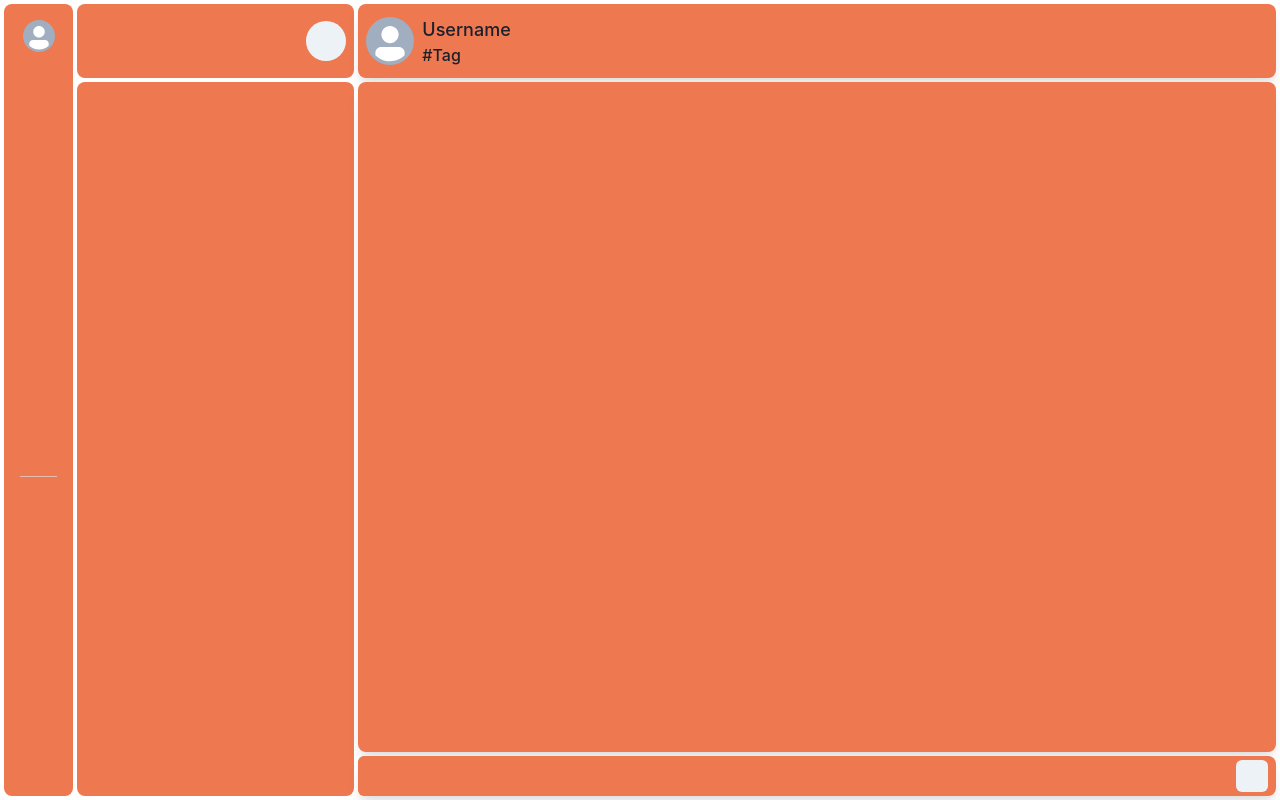
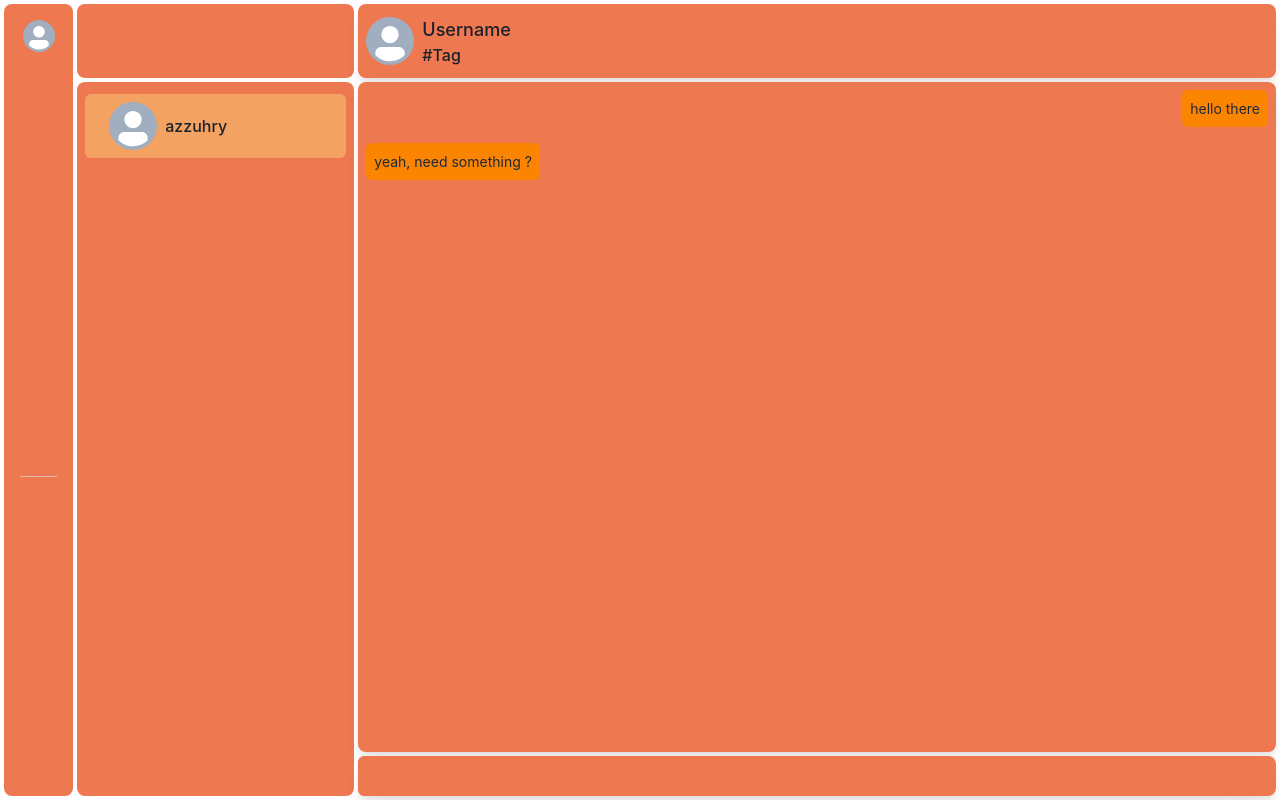
Before and after one commit to azzuhry128/FE-PROJEKT-RED, a React (Vite) app in the folder FE/: page /trashtalk in a window 1280 px wide. Built offline with nearby package versions, Linux system fonts and the light colour scheme; some icons are missing.

Commit message:
update
+ new contact button
+ new header
+ revision on search bar
+ utility button on messages

```diff
--- a/FE/src/components/Contact.jsx
+++ b/FE/src/components/Contact.jsx
@@ -1,16 +1,13 @@
-import { Box, Button, Container, Flex, Grid, GridItem, Text } from "@chakra-ui/react"
-import ContactsAdapter from "../adapters/ContactAdapter"
+import { Avatar, Box, Button, Center, Container, Flex, Grid, GridItem, Text } from "@chakra-ui/react"
 
-function Contact(){
-    console.log('rendering contact...')
-
+function Contact(props){
     return(
-        <Box display="flex" bg="#1E293B" flexDirection="column" width='356px'  borderRight='1px' borderColor='black'>
-            <Flex padding='1rem' color='white' fontWeight='medium' fontSize='xl' borderBottom='1px' borderColor='black'>
-                <Text>Contacts</Text>
-            </Flex>
-            <Flex direction='column'>
-
+        <Box as={Button} display="flex" bg='#f4a261' flexDirection="row" width='100%' marginY={1} justifyContent='start' height='max-content' rounded='md'>
+            <Flex gap={2} padding={2}>
+                <Avatar/>
+                <Center>
+                    <Text fontWeight='medium'>{props.name}azzuhry</Text>
+                </Center>
             </Flex>
         </Box>
     )
--- a/FE/src/components/main/Chat.jsx
+++ b/FE/src/components/main/Chat.jsx
@@ -1,14 +1,14 @@
 import { Box,Text,Avatar,Button,Input, Spinner, Flex, IconButton } from "@chakra-ui/react"
 import "boxicons"
-// import callStackLog from "../../log/callStackLog";
+import callStackLog from "../../log/callStackLog";
 import { useDispatch } from "react-redux";
-import messageReducer from "../../reducers/messageReducer";
+import Message from "../message";
 
 const Chat = () => {
   const dispatch = useDispatch()
 
   function sendMessage() {
-    // callStackLog('sendMessage')
+    callStackLog('sendMessage')
     const value = document.getElementById('messageInputField').value
     const messageobj = actionCreator('ADD_MESSAGE', value)
     dispatch(messageobj)
@@ -33,10 +33,13 @@ const Chat = () => {
         </Box>
       </Box>
       <Box borderRadius='0.5rem' flex='9' boxShadow='lg' bg='#EE7850'>
+        <Message perspective="true" id_message="12345" message="hello there" />
+        <Message perspective="false" id_message="123456" message="yeah, need something ?" />
+
       </Box>
       <Box display='flex' flexDirection='row' bg='#EE7850' justifyContent='center' alignItems='center' borderRadius='0.5rem' flex='0' gap={2} boxShadow='lg'>
         <Input id="messageInputField" border='none' focusBorderColor='transparent'/>
-        <IconButton onClick={() => sendMessage()} size='sm' mr={2} icon={<box-icon type='solid' name='paper-plane'></box-icon>}/>
+        <IconButton onClick={() => sendMessage()} size='sm' mr={2} bg='transparent' _focus={{bg: 'transparent'}} _hover={{bg: 'transparent'}} icon={<box-icon type='solid' name='paper-plane'></box-icon>}/>
       </Box>
     </Flex>
   );
--- a/FE/src/components/main/Sidebar.jsx
+++ b/FE/src/components/main/Sidebar.jsx
@@ -1,11 +1,13 @@
-import { Avatar, Box, Button, Center, Collapse, Container, Divider, Fade, Flex, IconButton, Slide, Text, useDisclosure } from "@chakra-ui/react"
+import { Avatar, Box, Button, Center, Collapse, Container, Divider, Fade, Flex, IconButton, Menu, MenuButton, MenuItem, MenuList, Popover, PopoverArrow, PopoverBody, PopoverCloseButton, PopoverContent, PopoverFooter, PopoverHeader, PopoverTrigger, Slide, Text, useDisclosure } from "@chakra-ui/react"
 import 'boxicons'
 import { useState } from "react"
 const Sidebar = () => {
+    const { isOpen, onToggle, onClose} = useDisclosure()
     return(
         <>
         <Flex direction='column' borderRadius='0.5rem' width='6rem' height={'full'} bg='#EE7850' overflow='auto' justifyContent={'space-between'}>
             <Avatar size='sm' margin='1rem' alignSelf='center'/>
+
             <Container display='flex' flexDirection='column' justifyContent='center' alignItems='center' gap='8'>
                 <IconButton
                     icon={<box-icon type='solid' name='chat' color="white" animation="tada-hover" />}
--- a/FE/src/components/main/Utility.jsx
+++ b/FE/src/components/main/Utility.jsx
@@ -1,14 +1,16 @@
 import { Avatar, Box, Button, Center, Collapse, Container, Divider, Fade, Flex, IconButton, Input, Slide, Text, useDisclosure } from "@chakra-ui/react"
 import 'boxicons'
+import Contact from "../Contact"
 const Utility = () => {
     return (
         <Flex direction='column' width='24rem' height={'full'} overflow='auto' justifyContent={'space-evenly'} gap={1}>
             <Box flex='1' bg='#EE7850' borderRadius='0.5rem' display='flex' flexDirection='row' justifyContent='space-evenly' alignItems='center' gap={2} padding={2}>
                 {/* <Text fontSize={'xl'} color='white'>Chat</Text> */}
                 <Input border='transparent' focusBorderColor="transparent" flex={1} alignItems='center' borderRadius={8} color='white' margin={0}/>
-                <IconButton size={'md'} borderRadius={100} icon={<box-icon name='search'></box-icon>}/>
+                <IconButton bg='transparent' size={'md'} borderRadius={100} _hover={{bg: 'transparent'}} _focus={{bg: 'transparent'}} icon={<box-icon name='search'></box-icon>}/>
             </Box>
-            <Box flex='12' bg='#EE7850' borderRadius='0.5rem' padding={2}>
+            <Box flex='12' bg='#EE7850' borderRadius='0.5rem' padding='0.5rem'>
+                <Contact/>
             </Box>
         </Flex>
     )
--- a/FE/src/components/message.jsx
+++ b/FE/src/components/message.jsx
@@ -1,15 +1,69 @@
-import { Flex, Text } from "@chakra-ui/react";
+import { AddIcon, ChevronDownIcon, EditIcon, ExternalLinkIcon, RepeatClockIcon, RepeatIcon } from "@chakra-ui/icons";
+import { Button, Center, Flex, IconButton, Menu, MenuButton, MenuItem, MenuList, Text } from "@chakra-ui/react";
+import 'boxicons'
+import callStackLog from "../log/callStackLog";
+const Message = (props) => {
 
-function MessageComponent(props) {
+  const UtilityButton = () => {
+    callStackLog('Message.jsx')
+    return (
+      <Menu>
+        <MenuButton
+          as={IconButton}
+          opacity='0%'
+          _hover={{opacity: '100%'}}
+          size='xs'
+          aria-label='Options'
+          alignSelf='center'
+          icon={<box-icon name='chevron-down' size='sm'></box-icon>}
+          variant='link'
+        />
+        <MenuList>
+          <MenuItem icon={<AddIcon />}>
+            copy
+          </MenuItem>
+          <MenuItem icon={<ExternalLinkIcon />}>
+            edit
+          </MenuItem>
+          <MenuItem icon={<RepeatIcon />}>
+            delete
+          </MenuItem>
+        </MenuList>
+      </Menu>
+    )
+  }
+
+  const Sender = () => {
+    return(
+      <Flex direction='row' justifyContent='end' padding='0.5rem' gap={1}>
+        <UtilityButton/>
+        <Flex>
+          <Text width='auto' bg='#fb8500' fontSize="sm" fontWeight="normal" padding='0.5rem' alignSelf='center' rounded='md' textAlign="left" color="#1E293B" key={props.id_message}>
+              {props.message}
+          </Text>
+        </Flex>
+      </Flex>
+    )
+  }
+
+  const Receiver = () => {
+    return(
+      <Flex direction='row' justifyContent='start' padding='0.5rem' gap={1}>
+        <Flex>
+          <Text width='auto' bg='#fb8500' fontSize="sm" fontWeight="normal" padding='0.5rem' alignSelf='center' rounded='md' textAlign="left" color="#1E293B" key={props.id_message}>
+            {props.message}
+          </Text>
+        </Flex>
+        <UtilityButton/>
+      </Flex>
+    )
+  }
+  console.log(props.perspective)
   return (
     <>
-    <Flex justifyContent={props.position} padding="1rem" >
-      <Text bg="#93C5FD" maxWidth="356px" fontSize="14" fontWeight="normal" padding="8px" borderRadius="8px" align="right" textAlign="left" color="#1E293B" key={props.id_message}>
-        {props.message}
-      </Text>
-    </Flex>
+    {props.perspective === 'true' ? <Sender/> : <Receiver/>}
     </>
   )
 }
 
-export default MessageComponent
+export default Message
--- a/FE/src/firebase/firebase.js
+++ b/FE/src/firebase/firebase.js
@@ -20,7 +20,6 @@ const firebaseConfig = {
 
 // Initialize Firebase
 const app = initializeApp(firebaseConfig);
-const analytics = getAnalytics(app);
 
 //storage
 const storageRef = getStorage(app)
```
Also changed, not shown: FE/src/adapters/ContactAdapter.jsx (added), FE/src/adapters/MessageAdapter.jsx (added), FE/src/adapters/NotificationAdapter.jsx (added).
